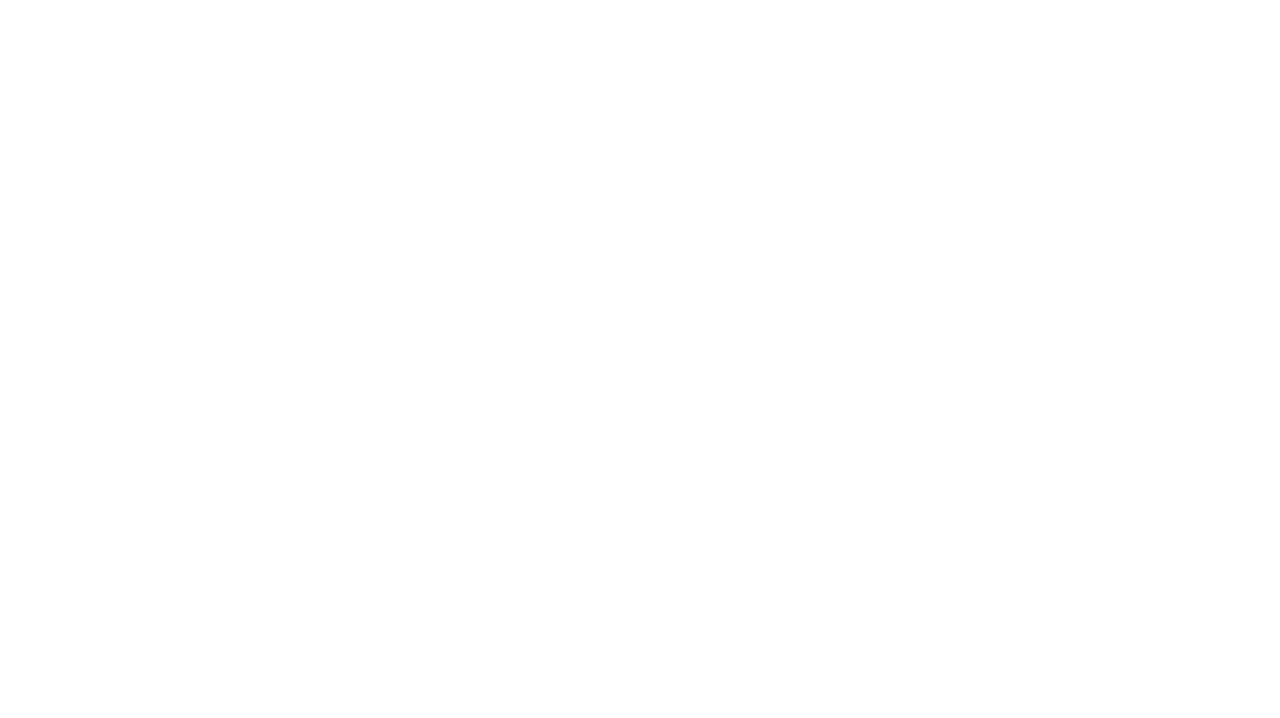
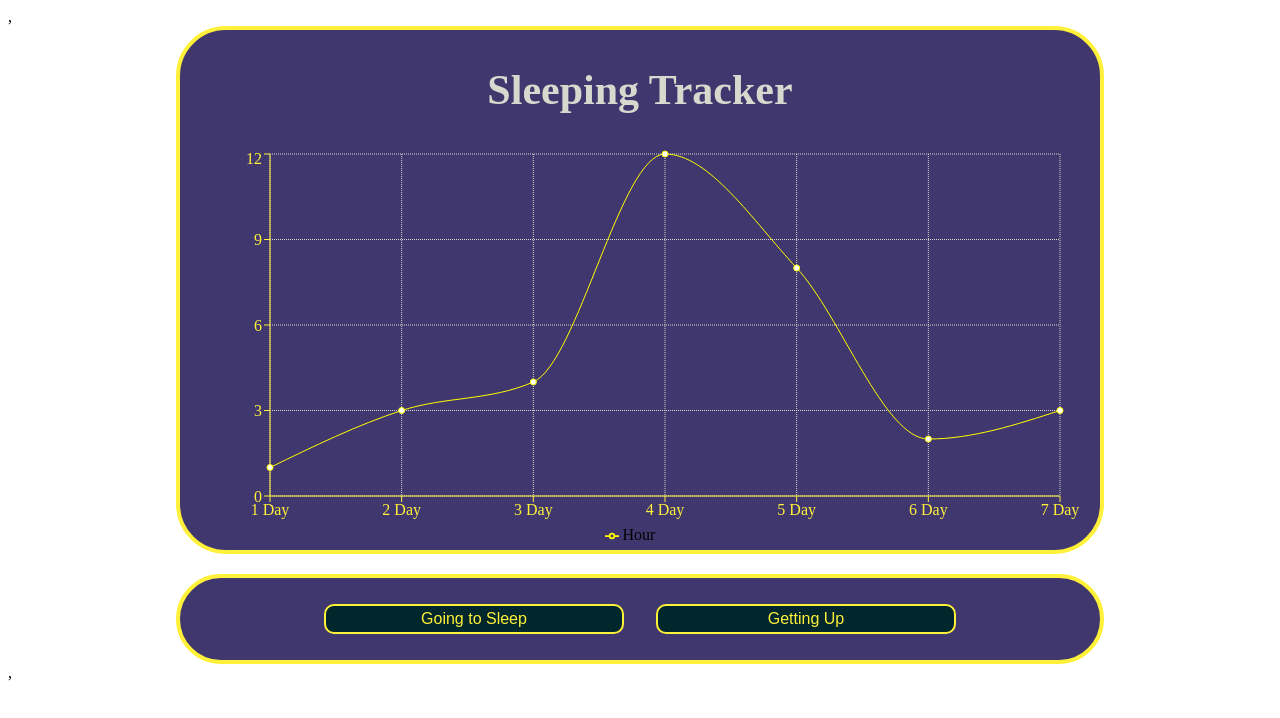
Before and after one commit to snoozzze-team/frontend, a React (Create React App) app: page /dashboard in a window 1280 px wide. Shown: the top 718 px of the page. Built offline with nearby package versions, Linux system fonts and the light colour scheme.

Commit message:
routing, ui, graph and input-sleep but need to pull in api data fix bug in graph and add features and functioality

```diff
--- a/package.json
+++ b/package.json
@@ -8,6 +8,7 @@
     "react-dom": "^16.11.0",
     "react-router-dom": "^5.1.2",
     "react-scripts": "3.2.0",
+    "recharts": "^1.8.5",
     "styled-components": "^4.4.1"
   },
   "scripts": {
--- a/src/App.js
+++ b/src/App.js
@@ -1,9 +1,14 @@
-import React from "react"
+import React from "react";
 
+
+import { Route } from 'react-router-dom';
+import PureComponent from './Component/Graph';
+import BTN from './Component/Input-Sleep';
 function App() {
   return (
     <div className="App">
-
+      <Route exact path="/dashboard" component={PureComponent}/>
+      <Route exact path="/dashboard" component={BTN}/>
     </div>
   )
 }
--- /dev/null
+++ b/src/Component/Graph.js
@@ -0,0 +1,88 @@
+import React, { PureComponent, useEffect, useState } from "react";
+
+import axios from "axios";
+import styled from 'styled-components';
+
+
+
+import { LineChart, Line, XAxis, YAxis, CartesianGrid, Tooltip, Legend, Label, } from 'recharts';
+
+
+  const WrapperDiv = styled.div`
+      width: 900px;
+      height: 500px;
+      display: flex;
+      justify-content: center;
+      flex-direction:column;
+      box-sizing: content-box;
+      margin: 0 auto;
+      border: solid #fff13a 4px;
+      background: #40376e;
+      padding: 10px;
+      border-radius: 50px;
+`;
+
+const StyledHeading = styled.h2`
+      font-size: 42px;
+      color: #d7d9ce;
+      text-align: center;
+`;
+
+const data = [
+  {
+    name: '1 Day', Hour: 1,
+  },
+  {
+    name: '2 Day', Hour: 3,
+  },
+  {
+    name: '3 Day', Hour: 4,
+  },
+  {
+    name: '4 Day', Hour: 12,
+  },
+  {
+    name: '5 Day', Hour: 8,
+  },
+  {
+    name: '6 Day', Hour: 2,
+  },
+  {
+    name: '7 Day', Hour: 3,
+  },
+
+];
+
+
+
+
+
+export default class Example extends PureComponent {
+
+
+  render() {
+    return (
+      <div className='body'>
+      <WrapperDiv>
+        <StyledHeading>Sleeping Tracker</StyledHeading>
+          <LineChart
+            width={900}
+            height={400}
+            data={data}
+            margin={{
+              top: 5, right: 30, left: 20, bottom: 5,
+            }}
+          >
+            <CartesianGrid stroke="#D7D9CE" strokeDasharray="1 1 " />
+              <XAxis stroke="#FFF13A" dataKey="name" >
+                </XAxis>
+              <YAxis stroke="#FFF13A"/>
+              <Tooltip />
+              <Legend  />
+              <Line type="monotone"  dataKey="Hour" stroke="yellow"  />
+          </LineChart>
+          </WrapperDiv>
+          </div>
+    );
+  }
+}
--- /dev/null
+++ b/src/Component/Input-Sleep.js
@@ -0,0 +1,58 @@
+import React, {  useEffect, useState } from "react";
+
+import axios from "axios";
+
+import styled from 'styled-components';
+
+
+
+
+const WrapperDiv = styled.div`
+width: 900px;
+// height: 200px;
+display: flex;
+justify-content: center;
+flex-direction:row;
+box-sizing: content-box;
+margin:0 auto;
+margin-top: 20px;
+border: solid #fff13a 4px;
+background: #40376e;
+padding: 10px;
+border-radius: 50px;
+`;
+
+const Button = styled.button`
+color: #fff13a;
+  background: #00272B;
+  width: 300px;
+  font-size: 1em;
+  margin: 1em;
+  padding: 0.25em 1em;
+  border: 2px solid #fff13a;
+  border-radius: 10px;
+
+`;
+
+
+
+
+function BTN(props) {
+    return (
+        <WrapperDiv>
+    <div className="view">
+    <Button onClick={goSleep}>Going to Sleep</Button>
+    <Button onClick={wakingUp}>Getting Up</Button>
+  </div>
+  </WrapperDiv>
+);
+
+function goSleep() {
+  props.history.push('/goToSleep')
+}
+function wakingUp() {
+    props.history.push('/wakingUp')
+  }
+}
+
+  export default BTN
--- a/src/index.js
+++ b/src/index.js
@@ -1,5 +1,10 @@
 import React from "react"
 import ReactDOM from "react-dom"
 import App from "./App"
+import { BrowserRouter as Router } from 'react-router-dom';
 
-ReactDOM.render(<App />, document.getElementById("root"))
+ReactDOM.render(
+    < Router>,
+        <App />,
+    </ Router>,
+ document.getElementById("root"))
```
Also changed, not shown: 1 other file (tests, documents, lock files or other folders).
